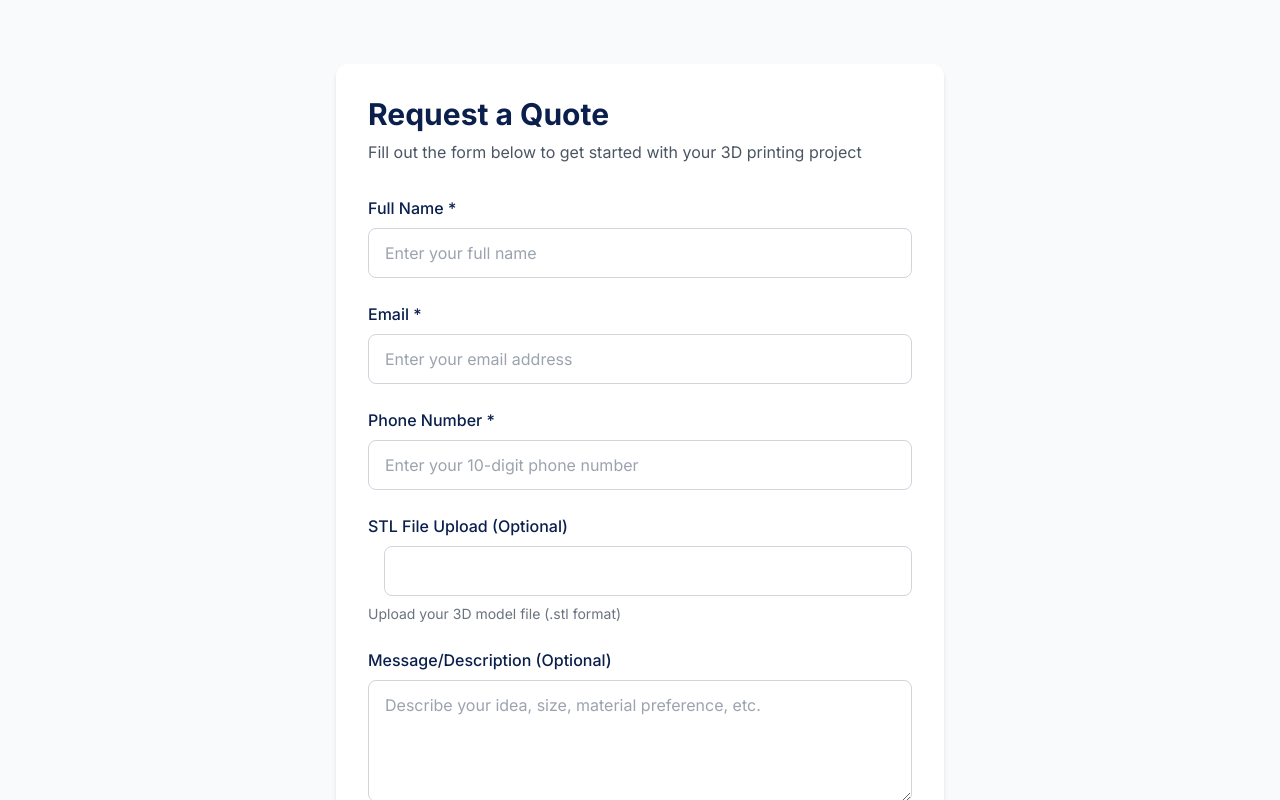
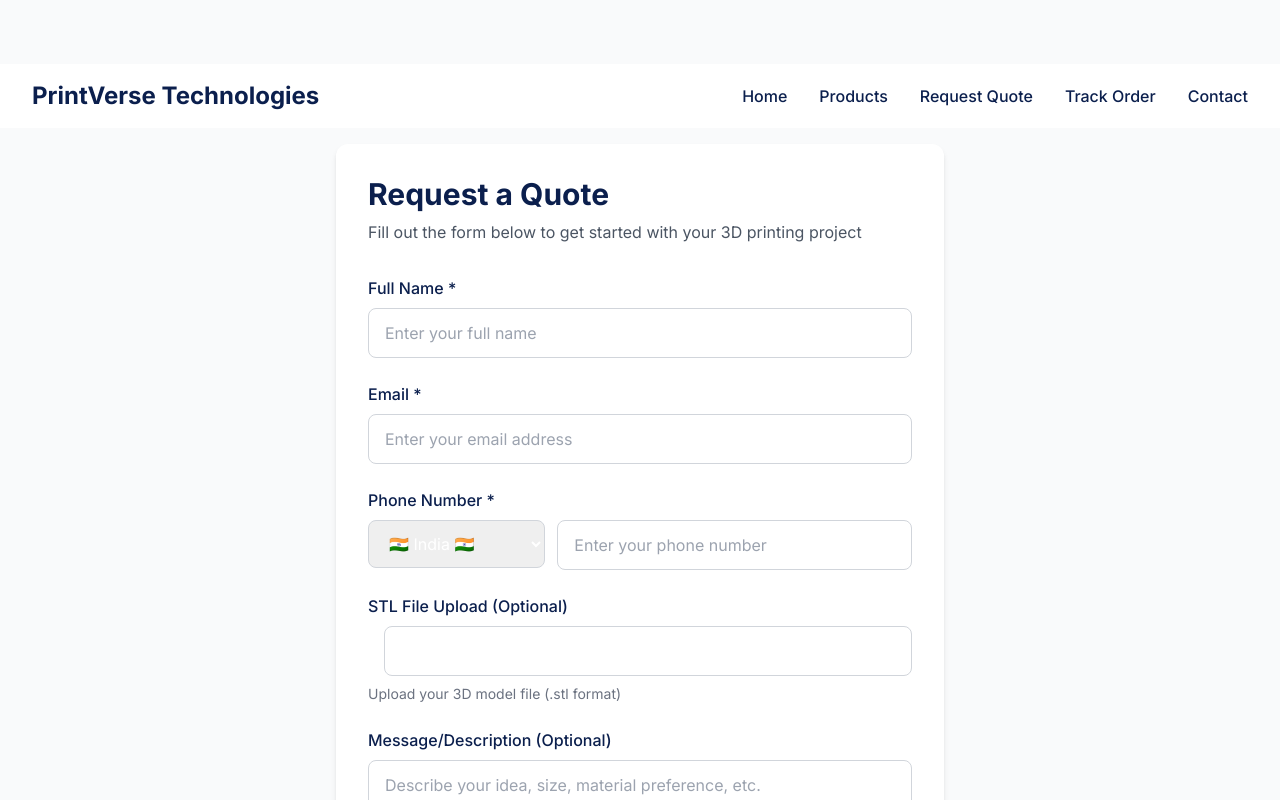
Before and after one commit to coderdebasish/PrintVerse-Technologies, a Next.js app: page /request-quote in a window 1280 px wide. Shown: the top 800 px of the page. Built offline with nearby package versions, Linux system fonts and the light colour scheme.

Commit message:
Fixed the country code section

```diff
--- a/app/request-quote/page.tsx
+++ b/app/request-quote/page.tsx
@@ -2,6 +2,7 @@
 
 import { useState, useRef } from 'react'
 import { createClient } from '@/lib/supabase/client'
+import Navbar from '@/components/Navbar'
 
 export default function RequestQuote() {
   const [formData, setFormData] = useState({
@@ -10,6 +11,7 @@ export default function RequestQuote() {
     phoneNumber: '',
     message: ''
   })
+  const [countryCode, setCountryCode] = useState('+91') // Default to India
   const [stlFile, setStlFile] = useState<File | null>(null)
   const [isSubmitting, setIsSubmitting] = useState(false)
   const [submitSuccess, setSubmitSuccess] = useState(false)
@@ -33,6 +35,17 @@ export default function RequestQuote() {
 
   // Full name validation (at least 2 characters, letters and spaces only)
   const fullNameRegex = /^[A-Za-z\s]{2,}$/
+
+  // Country codes with flags
+  const countryOptions = [
+    { code: '+91', name: 'India 🇮🇳', flag: '🇮🇳' },
+    { code: '+1', name: 'United States 🇺🇸', flag: '🇺🇸' },
+    { code: '+44', name: 'United Kingdom 🇬🇧', flag: '🇬🇧' },
+    { code: '+33', name: 'France 🇫🇷', flag: '🇫🇷' },
+    { code: '+81', name: 'Japan 🇯🇵', flag: '🇯🇵' },
+    { code: '+49', name: 'Germany 🇩🇪', flag: '🇩🇪' },
+    { code: '+61', name: 'Australia 🇦🇺', flag: '🇦🇺' },
+  ]
 
   const handleInputChange = (e: React.ChangeEvent<HTMLInputElement | HTMLTextAreaElement>) => {
     const { name, value } = e.target
@@ -183,7 +196,7 @@ export default function RequestQuote() {
         tracking_id: trackingId,
         customer_name: formData.fullName,
         email: formData.email,
-        phone: cleanPhoneNumber, // Store clean phone number
+        phone: `${countryCode}${cleanPhoneNumber}`, // Store country code + phone number
         stl_file_url: stlFileUrl,
         message: formData.message || null,
         status: 'Requested'
@@ -222,9 +235,14 @@ export default function RequestQuote() {
     }
   }
 
+  const handleCountryChange = (e: React.ChangeEvent<HTMLSelectElement>) => {
+    setCountryCode(e.target.value)
+  }
+
   if (submitSuccess && trackingId) {
     return (
       <div className="min-h-screen bg-gray-50 py-16">
+        <Navbar />
         <div className="container mx-auto px-4 md:px-8 max-w-2xl">
           <div className="bg-white rounded-xl shadow-md p-8 text-center">
             <div className="text-green-500 text-5xl mb-6">✓</div>
@@ -254,7 +272,8 @@ export default function RequestQuote() {
 
   return (
     <div className="min-h-screen bg-gray-50 py-16">
-      <div className="container mx-auto px-4 md:px-8 max-w-2xl">
+      <Navbar />
+      <div className="container mx-auto px-4 md:px-8 max-w-2xl mt-4">
         <div className="bg-white rounded-xl shadow-md p-6 md:p-8">
           <h1 className="text-3xl font-bold text-primary mb-2">Request a Quote</h1>
           <p className="text-gray-600 mb-8">Fill out the form below to get started with your 3D printing project</p>
@@ -312,6 +331,22 @@ export default function RequestQuote() {
               <label htmlFor="phoneNumber" className="block text-primary font-medium mb-2">
                 Phone Number *
               </label>
+              <div className="flex space-x-3">
+                <div className="w-1/3">
+                  <select
+                    id="countryCode"
+                    value={countryCode}
+                    onChange={handleCountryChange}
+                    className="w-full px-4 py-3 border border-gray-300 rounded-lg focus:ring-2 focus:ring-accent focus:border-transparent transition-colors"
+                  >
+                    {countryOptions.map((country) => (
+                      <option key={country.code} value={country.code}>
+                        {country.flag} {country.name}
+                      </option>
+                    ))}
+                  </select>
+                </div>
+                <div className="w-2/3">
                   <input
                     type="text"
                     id="phoneNumber"
@@ -322,11 +357,13 @@ export default function RequestQuote() {
                     className={`w-full px-4 py-3 border ${
                       validationErrors.phoneNumber ? 'border-red-500' : 'border-gray-300'
                     } rounded-lg focus:ring-2 focus:ring-accent focus:border-transparent transition-colors`}
-                placeholder="Enter your 10-digit phone number"
+                    placeholder="Enter your phone number"
                   />
                   {validationErrors.phoneNumber && (
                     <p className="text-red-500 text-sm mt-1">{validationErrors.phoneNumber}</p>
                   )}
+                </div>
+              </div>
             </div>
 
             <div>
--- a/components/Navbar.tsx
+++ b/components/Navbar.tsx
@@ -18,7 +18,7 @@ export default function Navbar() {
   const navLinks = [
     { name: 'Home', href: '/' },
     { name: 'Products', href: '/products' },
-    { name: 'Request Quote', href: '/quote' },
+    { name: 'Request Quote', href: '/request-quote' },
     { name: 'Track Order', href: '/track' },
     { name: 'Contact', href: '/contact' },
   ]
```
Lines whose indentation alone changed are shown as unchanged.
